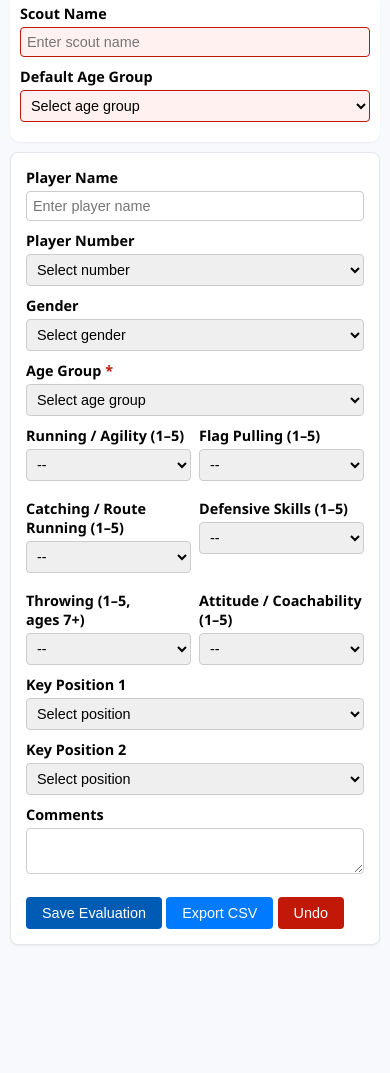
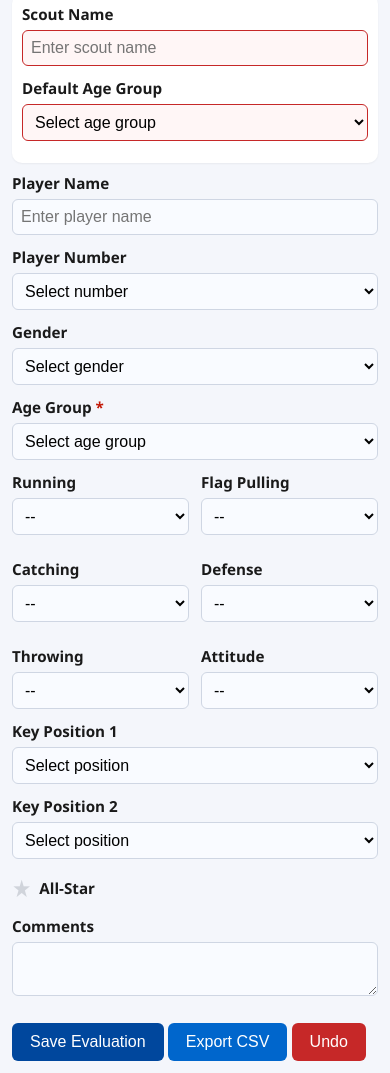
Before and after one commit to 352Legends/352-legends-evaluations, a plain HTML site: page index.html in a window 390 px wide. Shown: the part 108-1181 px from the top of the page. Before the commit the page ends 1073 px from the top, so only its background shows below. Drawn offline with Linux system fonts and the light colour scheme.

Commit message:
Improve mobile UI/UX, rename rating fields, and add All-Star selection

```diff
--- a/index.html
+++ b/index.html
@@ -7,101 +7,132 @@
     <!-- Link to PWA manifest -->
     <link rel="manifest" href="manifest.json">
     <style>
-        /* Mobile-friendly styling similar to desktop but with tighter spacing */
+        /*
+         * Modern, mobile-first styling with a polished red, white and blue palette.
+         * The layout uses generous padding, larger fonts and card-like containers
+         * to make the interface feel contemporary and easy to use on small screens.
+         */
         body {
             font-family: 'Segoe UI', Tahoma, sans-serif;
-            background-color: #f7f9fc;
+            background-color: #f4f6fb;
             margin: 0;
-            padding: 10px;
+            padding: 12px;
+            color: #1a1a1a;
         }
         h1 {
             text-align: center;
-            color: #00338d;
-            margin-bottom: 10px;
-            font-size: 1.5rem;
+            color: #002b5c;
+            margin: 0 0 12px 0;
+            font-size: 1.8rem;
         }
-        form {
+        /* Card container for the master controls and forms */
+        .card {
             background: #ffffff;
-            padding: 15px;
-            border-radius: 8px;
-            border: 1px solid #e3e6eb;
-            box-shadow: 0 1px 2px rgba(0,0,0,0.05);
-            max-width: 100%;
-            margin: 10px auto;
+            border-radius: 10px;
+            box-shadow: 0 2px 4px rgba(0,0,0,0.1);
+            padding: 16px;
+            margin-bottom: 12px;
         }
         .form-group {
-            margin-bottom: 10px;
+            margin-bottom: 12px;
         }
         .form-group label {
             display: block;
-            margin-bottom: 4px;
-            font-weight: bold;
-            font-size: 0.9rem;
+            margin-bottom: 6px;
+            font-weight: 600;
+            font-size: 0.95rem;
         }
         .form-group input,
         .form-group select,
         .form-group textarea {
             width: 100%;
-            padding: 6px;
-            border: 1px solid #ccc;
-            border-radius: 4px;
+            padding: 8px;
+            border: 1px solid #cfd6e3;
+            border-radius: 6px;
             box-sizing: border-box;
-            font-size: 0.9rem;
+            font-size: 1rem;
+            background-color: #f9fbff;
         }
+        .form-group textarea { resize: vertical; }
+        /* Grid for numeric ratings */
         .ratings {
             display: grid;
-            grid-template-columns: repeat(auto-fit, minmax(150px, 1fr));
-            gap: 8px;
+            grid-template-columns: repeat(auto-fit, minmax(160px, 1fr));
+            gap: 12px;
         }
+        /* Buttons */
         .btn {
-            padding: 8px 16px;
-            margin-top: 8px;
+            padding: 10px 18px;
+            margin-top: 10px;
             border: none;
-            border-radius: 4px;
-            color: #fff;
+            border-radius: 6px;
+            color: #ffffff;
             cursor: pointer;
             transition: background-color 0.2s ease;
-            font-size: 0.9rem;
+            font-size: 1rem;
+            display: inline-block;
         }
-        .btn-primary { background-color: #005bb5; }
-        .btn-primary:hover { background-color: #00408a; }
-        .btn-secondary { background-color: #007bff; }
-        .btn-secondary:hover { background-color: #0062cc; }
-        .btn-danger { background-color: #c21807; }
-        .btn-danger:hover { background-color: #9a1305; }
+        .btn-primary { background-color: #00479d; }
+        .btn-primary:hover { background-color: #00336e; }
+        .btn-secondary { background-color: #0066cc; }
+        .btn-secondary:hover { background-color: #004f99; }
+        .btn-danger { background-color: #c62828; }
+        .btn-danger:hover { background-color: #a41e1e; }
+        /* Table styling */
         table {
             width: 100%;
             border-collapse: collapse;
-            margin-top: 10px;
+            margin-top: 12px;
             background: #ffffff;
-            border-radius: 6px;
+            border-radius: 8px;
             overflow-x: auto;
-            box-shadow: 0 1px 3px rgba(0,0,0,0.08);
-            font-size: 0.8rem;
+            box-shadow: 0 2px 4px rgba(0,0,0,0.1);
+            font-size: 0.85rem;
         }
         th {
-            background-color: #00338d;
+            background-color: #002b5c;
             color: #ffffff;
-            font-weight: 500;
-            padding: 6px;
+            font-weight: 600;
+            padding: 8px;
+            position: sticky;
+            top: 0;
+            z-index: 1;
         }
-        tbody tr:nth-child(even) { background-color: #f4f8fc; }
+        tbody tr:nth-child(even) { background-color: #f1f5fa; }
         th, td {
-            border: 1px solid #ddd;
-            padding: 6px;
+            border: 1px solid #e1e7f0;
+            padding: 8px;
             text-align: left;
         }
         /* Group header style */
         .group-header {
-            background-color: #fdf2f2;
-            color: #9a1305;
-            font-weight: bold;
+            background-color: #ffe5e5;
+            color: #c62828;
+            font-weight: 700;
             text-align: left;
         }
         /* Highlight master controls */
         #masterAgeGroup, #masterScout {
-            background-color: #fff1f0;
-            border-color: #c21807;
+            background-color: #fff6f6;
+            border-color: #c62828;
+        }
+        /* All-star star styling */
+        .all-star-checkbox input[type="checkbox"] {
+            display: none;
+        }
+        .all-star-checkbox span.star {
+            font-size: 1.5rem;
+            color: #d0d4db;
+            margin-right: 4px;
+            vertical-align: middle;
+        }
+        .all-star-checkbox input[type="checkbox"]:checked + span.star {
+            color: #ffb400;
+        }
+        .all-star-label {
+            font-weight: 600;
+            font-size: 0.95rem;
+            vertical-align: middle;
         }
     </style>
 </head>
@@ -169,7 +200,7 @@
         </div>
         <div class="ratings">
             <div class="form-group">
-                <label for="running">Running / Agility (1–5)</label>
+                <label for="running">Running</label>
                 <select id="running">
                     <option value="" disabled selected>--</option>
                     <option value="1">1</option>
@@ -180,7 +211,7 @@
                 </select>
             </div>
             <div class="form-group">
-                <label for="flagPulling">Flag Pulling (1–5)</label>
+                <label for="flagPulling">Flag Pulling</label>
                 <select id="flagPulling">
                     <option value="" disabled selected>--</option>
                     <option value="1">1</option>
@@ -191,7 +222,7 @@
                 </select>
             </div>
             <div class="form-group">
-                <label for="catching">Catching / Route Running (1–5)</label>
+                <label for="catching">Catching</label>
                 <select id="catching">
                     <option value="" disabled selected>--</option>
                     <option value="1">1</option>
@@ -202,7 +233,7 @@
                 </select>
             </div>
             <div class="form-group">
-                <label for="defense">Defensive Skills (1–5)</label>
+                <label for="defense">Defense</label>
                 <select id="defense">
                     <option value="" disabled selected>--</option>
                     <option value="1">1</option>
@@ -213,7 +244,7 @@
                 </select>
             </div>
             <div class="form-group">
-                <label for="throwing">Throwing (1–5, ages 7+)</label>
+                <label for="throwing">Throwing</label>
                 <select id="throwing">
                     <option value="" disabled selected>--</option>
                     <option value="N/A">N/A</option>
@@ -225,7 +256,7 @@
                 </select>
             </div>
             <div class="form-group">
-                <label for="attitude">Attitude / Coachability (1–5)</label>
+                <label for="attitude">Attitude</label>
                 <select id="attitude">
                     <option value="" disabled selected>--</option>
                     <option value="1">1</option>
@@ -255,6 +286,14 @@
                 <option value="RB">RB</option>
             </select>
         </div>
+        <!-- All-Star selection -->
+        <div class="form-group">
+            <label class="all-star-checkbox">
+                <input type="checkbox" id="allStar">
+                <span class="star">&#9733;</span>
+                <span class="all-star-label">All-Star</span>
+            </label>
+        </div>
         <div class="form-group">
             <label for="comments">Comments</label>
             <textarea id="comments" rows="2"></textarea>
@@ -277,7 +316,7 @@
     <table id="evaluationTable" style="display:none;">
         <thead>
             <tr>
-                <th>#</th><th>Player Name</th><th>Number</th><th>Gender</th><th>Age Group</th><th>Running</th><th>Flag Pulling</th><th>Catching</th><th>Defense</th><th>Throwing</th><th>Attitude</th><th>Comments</th><th>Pos 1</th><th>Pos 2</th><th>Rating</th><th>Edit</th><th>Delete</th>
+                <th>#</th><th>Player Name</th><th>Number</th><th>Gender</th><th>Age Group</th><th>Running</th><th>Flag Pulling</th><th>Catching</th><th>Defense</th><th>Throwing</th><th>Attitude</th><th>Comments</th><th>Pos 1</th><th>Pos 2</th><th>Rating</th><th>All-Star</th><th>Edit</th><th>Delete</th>
             </tr>
         </thead>
         <tbody id="tableBody"></tbody>
@@ -331,6 +370,7 @@
             const pos1 = document.getElementById('pos1').value;
             const pos2 = document.getElementById('pos2').value;
             const comments = document.getElementById('comments').value.trim();
+            const allStar = document.getElementById('allStar').checked;
             const masterScout = document.getElementById('masterScout').value.trim();
             if (!ageGroup) {
                 alert('Please select an age group.');
@@ -340,7 +380,7 @@
                 alert('Please enter the scout\'s name in the master field.');
                 return;
             }
-            const newEval = { name, playerNumber, gender, ageGroup, running, flagPulling, catching, defense, throwing, attitude, comments, pos1, pos2, scoutName: masterScout };
+            const newEval = { name, playerNumber, gender, ageGroup, running, flagPulling, catching, defense, throwing, attitude, comments, pos1, pos2, allStar, scoutName: masterScout };
             if (editingIndex !== null) {
                 history.push({ action: 'update', index: editingIndex, previous: { ...evaluations[editingIndex] } });
                 evaluations[editingIndex] = newEval;
@@ -393,7 +433,8 @@
                     currentGroup = ev.ageGroup || '';
                     const groupRow = document.createElement('tr');
                     const groupCell = document.createElement('td');
-                    groupCell.colSpan = 17;
+                    // Update colspan to reflect total number of columns (including All-Star)
+                    groupCell.colSpan = 18;
                     groupCell.className = 'group-header';
                     groupCell.textContent = currentGroup ? `Age Group: ${currentGroup}` : 'Age Group: (unspecified)';
                     groupRow.appendChild(groupCell);
@@ -417,6 +458,7 @@
                     <td>${ev.pos1 || ''}</td>
                     <td>${ev.pos2 || ''}</td>
                     <td>${starRating}</td>
+                    <td>${ev.allStar ? '★' : ''}</td>
                     <td><button type="button" class="btn btn-secondary" onclick="editEvaluation(${origIndex})">Edit</button></td>
                     <td><button type="button" class="btn btn-danger" onclick="deleteEvaluation(${origIndex})">Delete</button></td>
                 `;
@@ -452,6 +494,7 @@
             document.getElementById('attitude').value = e.attitude;
             document.getElementById('pos1').value = e.pos1 || '';
             document.getElementById('pos2').value = e.pos2 || '';
+            document.getElementById('allStar').checked = !!e.allStar;
             document.getElementById('comments').value = e.comments;
             editingIndex = index;
         }
@@ -503,6 +546,8 @@
             updateField('pos1');
             updateField('pos2');
             updateField('scoutName');
+            // Preserve all-star flag if either evaluation marks it
+            combined.allStar = oldEval.allStar || newEval.allStar;
             if (newEval.comments) {
                 if (combined.comments) {
                     combined.comments = combined.comments + '\n' + newEval.comments;
@@ -515,6 +560,8 @@
 
         function clearForm() {
             document.getElementById('evaluationForm').reset();
+            // ensure all-star checkbox is cleared
+            document.getElementById('allStar').checked = false;
             if (lastPlayerNumber) {
                 document.getElementById('playerNumber').value = lastPlayerNumber;
             }
@@ -552,7 +599,7 @@
                 alert('No evaluations to export.');
                 return;
             }
-            const header = ['No.','Player Name','Number','Gender','Age Group','Running','Flag Pulling','Catching','Defense','Throwing','Attitude','Comments','Pos1','Pos2','Rating','Scout Name'];
+            const header = ['No.','Player Name','Number','Gender','Age Group','Running','Flag Pulling','Catching','Defense','Throwing','Attitude','Comments','Pos1','Pos2','Rating','All-Star','Scout Name'];
             const sorted = evaluations.map((ev, idx) => ({ ev, idx })).sort((a, b) => {
                 const ai = ageOrder.indexOf(a.ev.ageGroup);
                 const bi = ageOrder.indexOf(b.ev.ageGroup);
@@ -576,6 +623,7 @@
                 item.ev.pos1,
                 item.ev.pos2,
                 computeStarRating(item.ev),
+                item.ev.allStar ? 'Yes' : 'No',
                 item.ev.scoutName
             ]);
             const csvContent = [header.join(','), ...rows.map(r => r.map(val => `"${val}"`).join(','))].join('\n');
```
